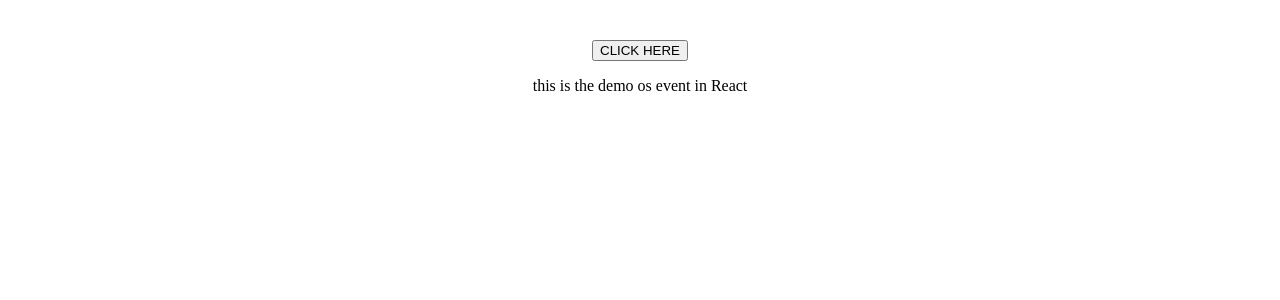
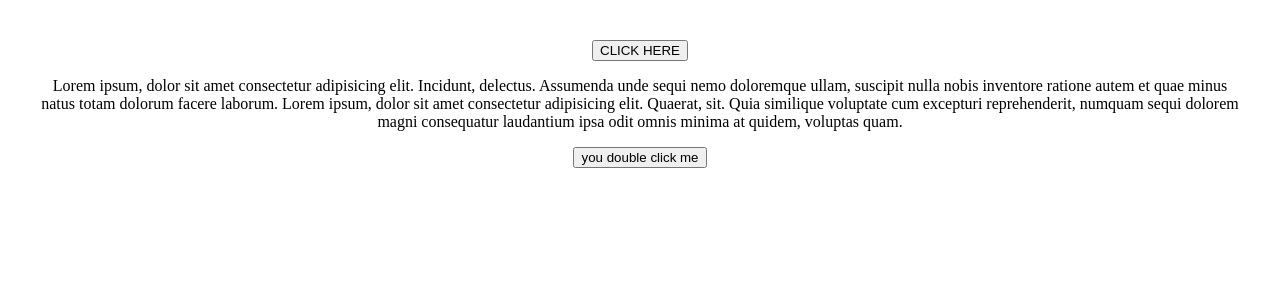
Before and after one commit to AMIYA8597/hello-react, a React (Vite) app: page / in a window 1280 px wide. Shown: the top 300 px of the page. Built offline with nearby package versions, Linux system fonts and the light colour scheme.

Commit message:
react handling non-click events part 3

```diff
--- a/src/Button.jsx
+++ b/src/Button.jsx
@@ -1,19 +1,33 @@
-function helloPrint() {
+function handleClick() {
   console.log("Hello Friend!");
   console.log("how r u!");
-};
+}
 
-function namePlease() {
+function handleMouseOver() {
   console.log("tell me your name");
+}
+function handleDoubleClicker() {
+  console.log("you double clicked");
 }
 
 export default function Button() {
   return (
     <div>
-      <button onClick={helloPrint}>CLICK HERE</button>
-      <p onClick={namePlease}>
+      <button onClick={handleClick}>CLICK HERE</button>
+      {/* <p onClick={namePlease}>
         this is the demo os event in React
+      </p> */}
+
+      <p onMouseOver={handleMouseOver}>
+        Lorem ipsum, dolor sit amet consectetur adipisicing elit. Incidunt,
+        delectus. Assumenda unde sequi nemo doloremque ullam, suscipit nulla
+        nobis inventore ratione autem et quae minus natus totam dolorum facere
+        laborum. Lorem ipsum, dolor sit amet consectetur adipisicing elit.
+        Quaerat, sit. Quia similique voluptate cum excepturi reprehenderit,
+        numquam sequi dolorem magni consequatur laudantium ipsa odit omnis
+        minima at quidem, voluptas quam.
       </p>
+      <button onDoubleClick={handleDoubleClicker}> you double click me </button>
     </div>
   );
 }
```
Lines whose indentation alone changed are shown as unchanged.
